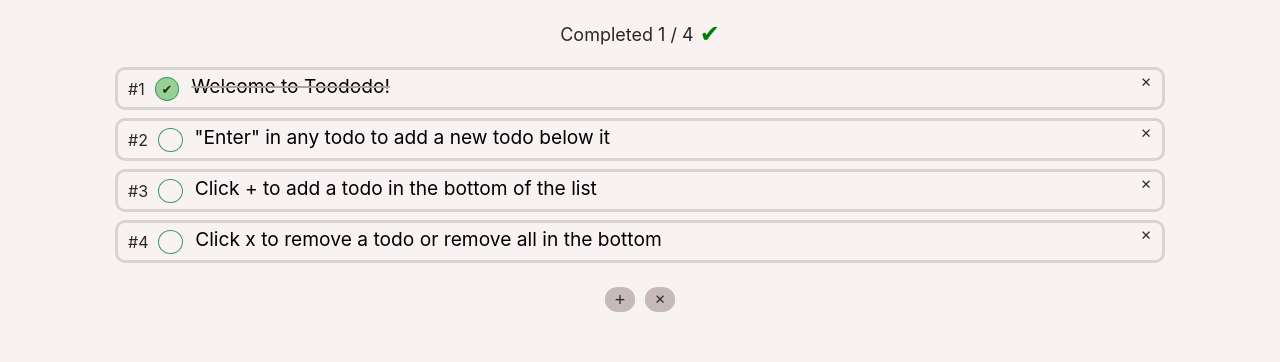
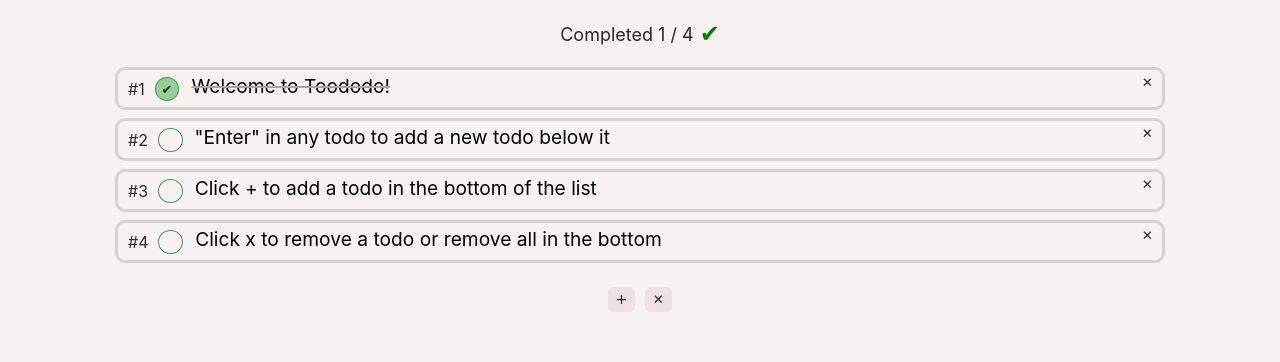
Before and after one commit to ngthing/react-typescript-todo-with-drag-and-drop, a React (Create React App) app: page / in a window 1280 px wide. Shown: the part 157-519 px from the top of the page. Built offline with nearby package versions, Linux system fonts and the light colour scheme.

Commit message:
Update style for action buttons

```diff
--- a/src/App.css
+++ b/src/App.css
@@ -5,6 +5,9 @@
     --checkboxColor: #6ec26eb5;
     --white: #ffffff;
     --todoBorder: #c0bbbb8f;
+    --btnTextColor: #2f2b2b;
+    --actionBtnColor: #ece2e2;
+    --actionBtnHoveredColor: #c6b9b9;
 }
 
 body {
@@ -168,16 +171,15 @@
 
 .btn-action {
     border-color: transparent;
-    background: #c6b9b9;
-    border-radius: 45%;
-    color: #2f2b2b;
+    background: var(--actionBtnColor);
+    border-radius: 20%;
+    color: var(--btnTextColor);
     cursor: pointer;
-    width: 30px;
     height: 25px;
 }
 
 .btn-action:hover {
-    background: #ece2e2;
+    background: var(--actionBtnHoveredColor);
 }
 
 .todo-btns-action {
@@ -194,7 +196,7 @@
     position: absolute;
     top: 0;
     right: 1px;
-    border-radius: 50%;
+    border-radius: 100%;
 }
 
 .uncheck-all button {
```
